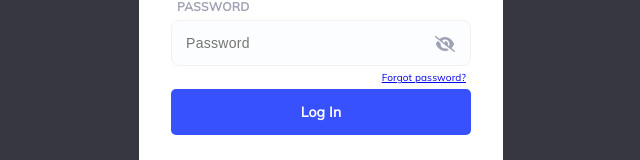
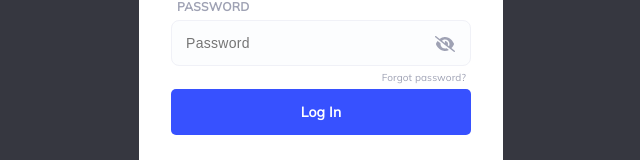
Before and after one commit to Duber-C/mern, a React (Create React App) app in the folder client/: page / in a window 1280 px wide. Shown: the part 461-621 px from the top of the page, without its empty margins (319-959 px from the left). Built offline with nearby package versions, Linux system fonts and the light colour scheme.

Commit message:
modified:   client/public/manifest.json 	modified:   client/src/App.css 	modified:   client/src/index.js

```diff
--- a/client/src/App.css
+++ b/client/src/App.css
@@ -26,6 +26,11 @@
 .column {
   display: flex;
   flex-direction: column;
+}
+
+a {
+  text-decoration: none;
+  color: var(--text);
 }
 
 /*--- login styles ----*/
--- a/client/src/index.js
+++ b/client/src/index.js
@@ -3,20 +3,20 @@ import ReactDOM from "react-dom/client";
 import "./index.css";
 import App from "./App";
 import reportWebVitals from "./reportWebVitals";
-import { BrowserRouter, Routes, Route } from "react-router-dom";
+import { HashRouter, Routes, Route } from "react-router-dom";
 import Admin from "./pages/admin";
 import NotFound from "./pages/notFound";
 
 const root = ReactDOM.createRoot(document.getElementById("root"));
 root.render(
   <React.StrictMode>
-    <BrowserRouter>
+    <HashRouter>
       <Routes>
         <Route path="/" element={<App />} />
         <Route path="admin" element={<Admin />} />
         <Route path="*" element={<NotFound />} />
       </Routes>
-    </BrowserRouter>
+    </HashRouter>
   </React.StrictMode>
 );
 
```
Also changed, not shown: client/public/manifest.json.
